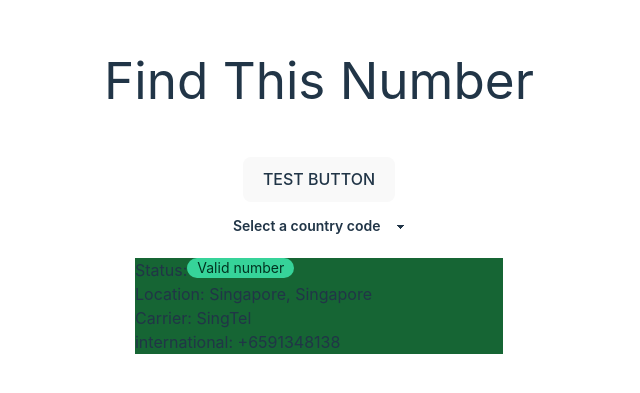
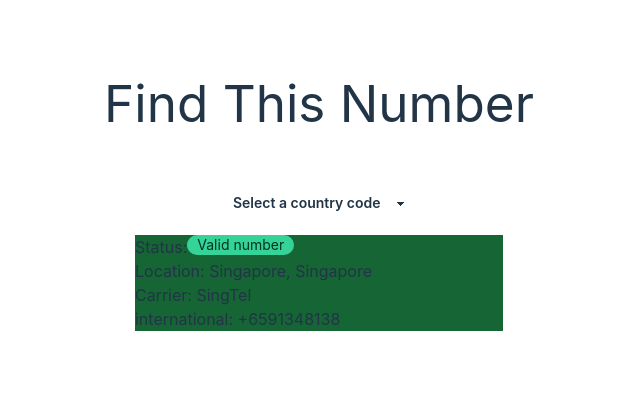
Before and after one commit to roycehoe/number-search, a Vue app in the folder frontend/: page / in a window 1280 px wide. Shown: the part 169-562 px from the top of the page, without its empty margins (321-961 px from the left). Built offline with nearby package versions, Linux system fonts and the light colour scheme.

Commit message:
Feat; Create smooth transition from select contry code, to form reset

```diff
--- a/frontend/src/components/PhoneNumberForm.vue
+++ b/frontend/src/components/PhoneNumberForm.vue
@@ -19,11 +19,8 @@ function handleSelectCountryCode(newCountryCallingCode: string) {
 </script>
 
 <template>
-  <button @click="handleClick">TEST BUTTON</button>
-  <div
-    class="form-container"
-    :class="[countryCallingCode ? 'max-h-40' : 'max-h-12']"
-  >
+  <!-- <button @click="handleClick">TEST BUTTON</button> -->
+  <div class="form-container" :class="[countryCallingCode ? 'h-40' : 'h-12']">
     <select
       class="phone-number-input--country-code select w-full max-w-xs"
       v-model="countryCallingCode"
@@ -79,16 +76,6 @@ function handleSelectCountryCode(newCountryCallingCode: string) {
 
 <style scoped>
 .form-container {
-  transition: max-height 0.2s linear;
-}
-
-.v-enter-active,
-.v-leave-active {
-  transition: opacity 0.5s ease;
-}
-
-.v-enter-from,
-.v-leave-to {
-  opacity: 0;
+  transition: height 0.2s linear;
 }
 </style>
```
